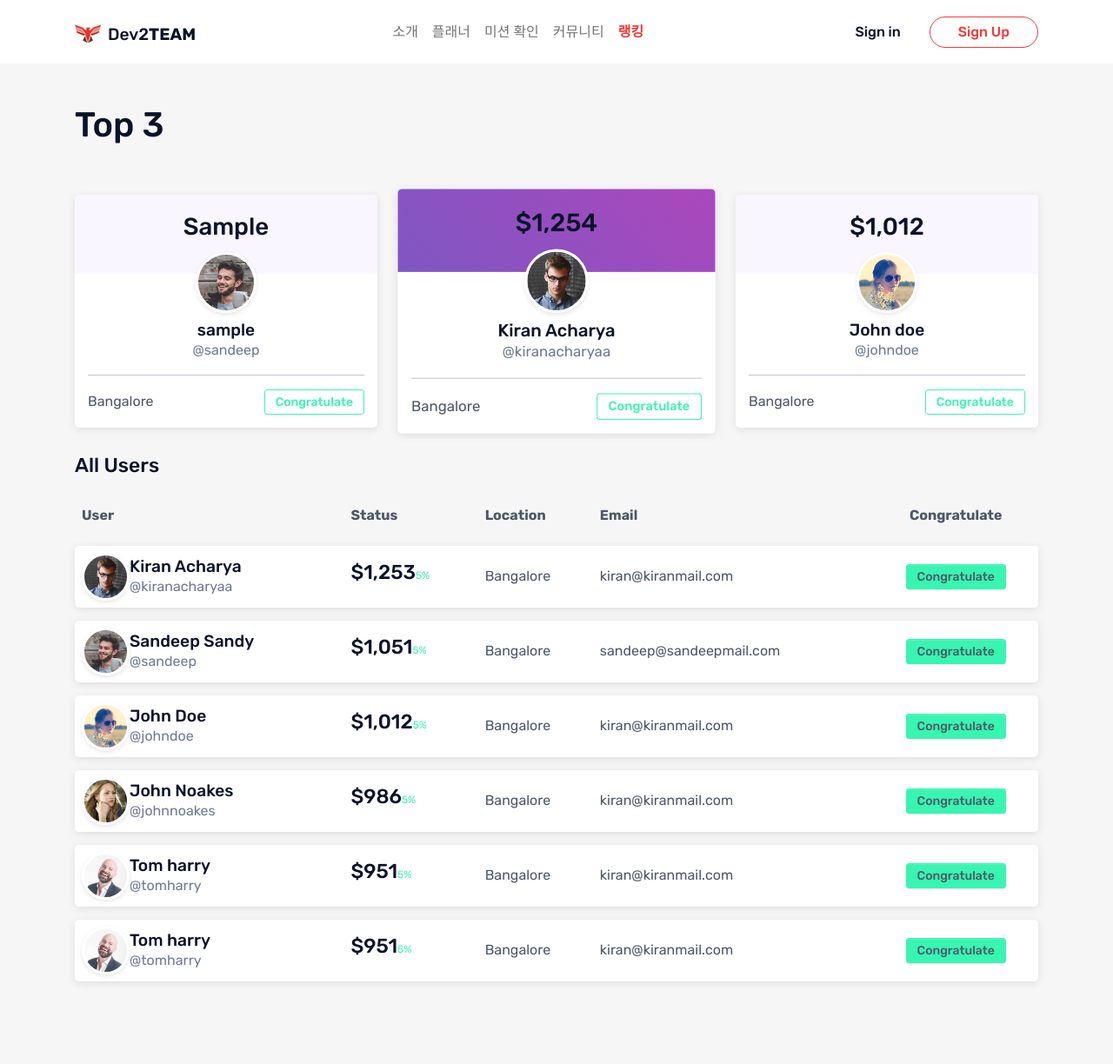
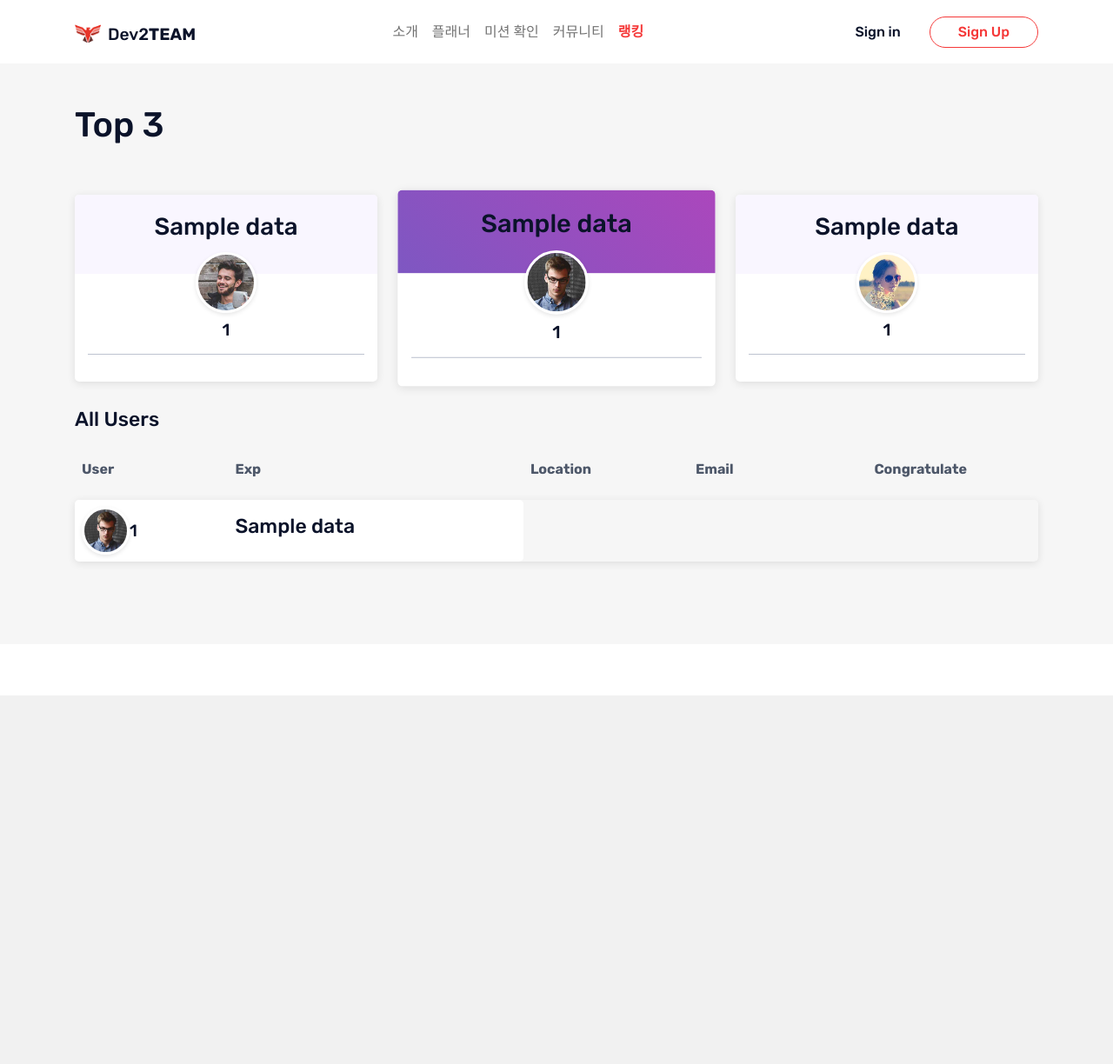
Before and after one commit to Pa-Ka/SEA_team-project, a Flask app: template templates/rank.html in a window 1280 px wide. Shown: the whole page at 87% size. After the commit the page ends 800 px from the top, so only its background shows below. Run offline with Flask 2, Linux system fonts and the light colour scheme; a user stored in the database is signed in; tables that the repository leaves empty or names only in its code hold one stand-in row (values such as "Sample post"); the template is opened without the code that fills it: most values are stand-ins (such as "Sample title", 1, 10 or a date in 2020); some libraries are stand-ins or nearby versions.

Commit message:
ranking templates

```diff
--- a/app.py
+++ b/app.py
@@ -139,7 +139,13 @@ def logout():
 @app.route("/rank")
 def rank():
     if current_user.is_authenticated:
-        return render_template("rank.html")
+        conn = mysql.connect()
+        cursor = conn.cursor()
+        sql = "SELECT nickname,current_exp FROM user ORDER BY current_exp DESC LIMIT 5"
+        cursor.execute(sql)
+        data = cursor.fetchall()
+
+        return render_template("rank.html",data=data)
     else:
         return render_template("index.html")
 
--- a/templates/rank.html
+++ b/templates/rank.html
@@ -52,26 +52,26 @@
 			</div>
 		  </div>
 		</nav>
+	{% if data %}
 	<section class="pb-6 bg-100">
 		<div class="container">
 			<h1>Top 3</h1>
 			<br>
 			<br>
+
 			<div class="row">
 				<div class="col-sm-4">
 					<div class="leaderboard-card">
 						<div class="leaderboard-card__top">
-							<h3 class="text-center">{{ current_user.current_exp }}</h3>
+							<h3 class="text-center">{{data[2][1]}}</h3>
 						</div>
 						<div class="leaderboard-card__body">
 							<div class="text-center">
 								<img src="static/assets/img/users/user2.jpg" class="circle-img mb-2" alt="User Img">
-								<h5 class="mb-0">{{ current_user.nickname }}</h5>
-								<p class="text-muted mb-0">@sandeep</p>
+								<h5 class="mb-0">{{data[2][0]}}</h5>
 								<hr>
 								<div class="d-flex justify-content-between align-items-center">
-									<span><i class="fa fa-map-marker"></i> Bangalore</span>
-									<button class="btn btn-outline-success btn-sm">Congratulate</button>
+
 								</div>
 							</div>
 						</div>
@@ -80,17 +80,16 @@
 				<div class="col-sm-4">
 					<div class="leaderboard-card leaderboard-card--first">
 						<div class="leaderboard-card__top">
-							<h3 class="text-center">$1,254</h3>
+							<h3 class="text-center">{{data[0][1]}}</h3>
 						</div>
 						<div class="leaderboard-card__body">
 							<div class="text-center">
 								<img src="static/assets/img/users/user1.jpg" class="circle-img mb-2" alt="User Img">
-								<h5 class="mb-0">Kiran Acharya</h5>
-								<p class="text-muted mb-0">@kiranacharyaa</p>
+								<h5 class="mb-0">{{data[0][0]}}</h5>
+
 								<hr>
 								<div class="d-flex justify-content-between align-items-center">
-									<span><i class="fa fa-map-marker"></i> Bangalore</span>
-									<button class="btn btn-outline-success btn-sm">Congratulate</button>
+
 								</div>
 							</div>
 						</div>
@@ -99,17 +98,16 @@
 				<div class="col-sm-4">
 					<div class="leaderboard-card">
 						<div class="leaderboard-card__top">
-							<h3 class="text-center">$1,012</h3>
+							<h3 class="text-center">{{data[1][1]}}</h3>
 						</div>
 						<div class="leaderboard-card__body">
 							<div class="text-center">
 								<img src="static/assets/img/users/user3.jpg" class="circle-img mb-2" alt="User Img">
-								<h5 class="mb-0">John doe</h5>
-								<p class="text-muted mb-0">@johndoe</p>
+								<h5 class="mb-0">{{data[1][0]}}</h5>
+
 								<hr>
 								<div class="d-flex justify-content-between align-items-center">
-									<span><i class="fa fa-map-marker"></i> Bangalore</span>
-									<button class="btn btn-outline-success btn-sm">Congratulate</button>
+
 								</div>
 							</div>
 						</div>
@@ -124,143 +122,37 @@
 				<thead>
 					<tr>
 						<th>User</th>
-						<th>Status</th>
+						<th>Exp</th>
 						<th>Location</th>
 						<th>Email</th>
 						<th>Congratulate</th>
 					</tr>
 				</thead>
+				{% for d in data %}
 				<tbody>
 					<tr>
 						<td>
 							<div class="d-flex align-items-center">
 								<img src="static/assets/img/users/user1.jpg" class="circle-img circle-img--small mr-2" alt="User Img">
 								<div class="user-info__basic">
-									<h5 class="mb-0">Kiran Acharya</h5>
-									<p class="text-muted mb-0">@kiranacharyaa</p>
+									<h5 class="mb-0">{{d[0]}}</h5>
 								</div>
 							</div>
 						</td>
 						<td>
 							<div class="d-flex align-items-baseline">
-								<h4 class="mr-1">$1,253</h4><small class="text-success"><i class="fa fa-arrow-up"></i>5%</small>
+								<h4 class="mr-1">{{d[1]}}</h4>
 							</div>
 						</td>
-						<td>Bangalore</td>
-						<td>kiran@kiranmail.com</td>
-						<td>
-							<button class="btn btn-success btn-sm">Congratulate</button>
-						</td>
-					</tr>
-					<tr>
-						<td>
-							<div class="d-flex align-items-center">
-								<img src="static/assets/img/users/user2.jpg" class="circle-img circle-img--small mr-2" alt="User Img">
-								<div class="user-info__basic">
-									<h5 class="mb-0">Sandeep Sandy</h5>
-									<p class="text-muted mb-0">@sandeep</p>
-								</div>
-							</div>
-						</td>
-						<td>
-							<div class="d-flex align-items-baseline">
-								<h4 class="mr-1">$1,051</h4><small class="text-success"><i class="fa fa-arrow-up"></i>5%</small>
-							</div>
-						</td>
-						<td>Bangalore</td>
-						<td>sandeep@sandeepmail.com</td>
-						<td>
-							<button class="btn btn-success btn-sm">Congratulate</button>
-						</td>
-					</tr>
-					<tr>
-						<td>
-							<div class="d-flex align-items-center">
-								<img src="static/assets/img/users/user3.jpg" class="circle-img circle-img--small mr-2" alt="User Img">
-								<div class="user-info__basic">
-									<h5 class="mb-0">John Doe</h5>
-									<p class="text-muted mb-0">@johndoe</p>
-								</div>
-							</div>
-						</td>
-						<td>
-							<div class="d-flex align-items-baseline">
-								<h4 class="mr-1">$1,012</h4><small class="text-success"><i class="fa fa-arrow-up"></i>5%</small>
-							</div>
-						</td>
-						<td>Bangalore</td>
-						<td>kiran@kiranmail.com</td>
-						<td>
-							<button class="btn btn-success btn-sm">Congratulate</button>
-						</td>
-					</tr>
-					<tr>
-						<td>
-							<div class="d-flex align-items-center">
-								<img src="static/assets/img/users/user4.jpg" class="circle-img circle-img--small mr-2" alt="User Img">
-								<div class="user-info__basic">
-									<h5 class="mb-0">John Noakes</h5>
-									<p class="text-muted mb-0">@johnnoakes</p>
-								</div>
-							</div>
-						</td>
-						<td>
-							<div class="d-flex align-items-baseline">
-								<h4 class="mr-1">$986</h4><small class="text-success"><i class="fa fa-arrow-up"></i>5%</small>
-							</div>
-						</td>
-						<td>Bangalore</td>
-						<td>kiran@kiranmail.com</td>
-						<td>
-							<button class="btn btn-success btn-sm">Congratulate</button>
-						</td>
-					</tr>
-					<tr>
-						<td>
-							<div class="d-flex align-items-center">
-								<img src="static/assets/img/users/user5.jpg" class="circle-img circle-img--small mr-2" alt="User Img">
-								<div class="user-info__basic">
-									<h5 class="mb-0">Tom harry</h5>
-									<p class="text-muted mb-0">@tomharry</p>
-								</div>
-							</div>
-						</td>
-						<td>
-							<div class="d-flex align-items-baseline">
-								<h4 class="mr-1">$951</h4><small class="text-success"><i class="fa fa-arrow-up"></i>5%</small>
-							</div>
-						</td>
-						<td>Bangalore</td>
-						<td>kiran@kiranmail.com</td>
-						<td>
-							<button class="btn btn-success btn-sm">Congratulate</button>
-						</td>
-					</tr>
-					<tr>
-						<td>
-							<div class="d-flex align-items-center">
-								<img src="static/assets/img/users/user5.jpg" class="circle-img circle-img--small mr-2" alt="User Img">
-								<div class="user-info__basic">
-									<h5 class="mb-0">Tom harry</h5>
-									<p class="text-muted mb-0">@tomharry</p>
-								</div>
-							</div>
-						</td>
-						<td>
-							<div class="d-flex align-items-baseline">
-								<h4 class="mr-1">$951</h4><small class="text-success"><i class="fa fa-arrow-up"></i>5%</small>
-							</div>
-						</td>
-						<td>Bangalore</td>
-						<td>kiran@kiranmail.com</td>
-						<td>
-							<button class="btn btn-success btn-sm">Congratulate</button>
 						</td>
 					</tr>
 				</tbody>
+				{% endfor %}
 			</table>
+
 		</div>
 	</section>
+	{% endif %}
 	</main>
 
 	<script src="https://code.jquery.com/jquery-3.2.1.slim.min.js"></script>
```
